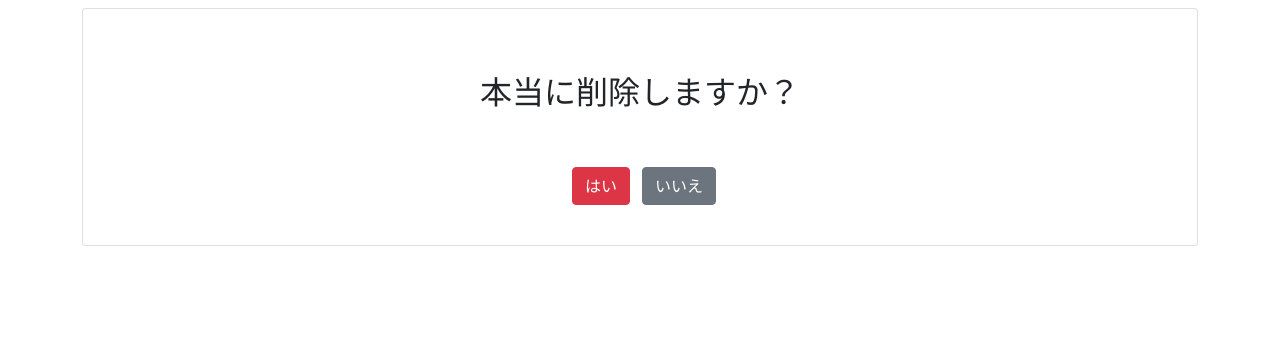
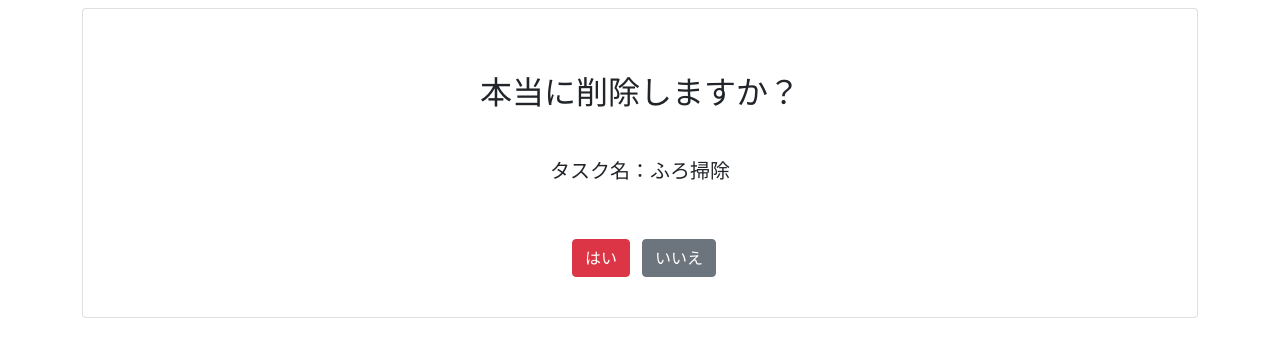
Before and after one commit to bon-com/django-study-04, a Django app: page /task/delete/1 in a window 1280 px wide. Shown: the top 357 px of the page. Run offline with Django 4.2, Linux system fonts and the light colour scheme; a user stored in the database is signed in; data comes from the database, SQL or seed files in the repository; both versions use the stored data as it was after the commit.

Commit message:
削除確認画面にタスク名追加

```diff
--- a/task_manage/todoapps/templates/todo/todo_confirm_delete.html
+++ b/task_manage/todoapps/templates/todo/todo_confirm_delete.html
@@ -5,6 +5,7 @@
   <div class="card">
     <div class="card-body text-center">
       <h2 class="card-title mt-5">本当に削除しますか？</h2>
+      <h5 class="mt-5">タスク名：{{ task_name }}</h5>
       <form method="post" class="mb-4 mt-5 d-inline-block mx-2">
         {% csrf_token %}
         <input type="submit" value="はい" class="btn btn-danger">
--- a/task_manage/todoapps/views.py
+++ b/task_manage/todoapps/views.py
@@ -133,6 +133,7 @@ class DeleteTaskView(LoginRequiredMixin, DeleteView):
     def get_context_data(self, **kwargs):
         context = super().get_context_data(**kwargs)
         context["task_pk"] = self.object.pk
+        context["task_name"] = self.object.task
         return context
 
 
```
Also changed, not shown: task_manage/db.sqlite3.
